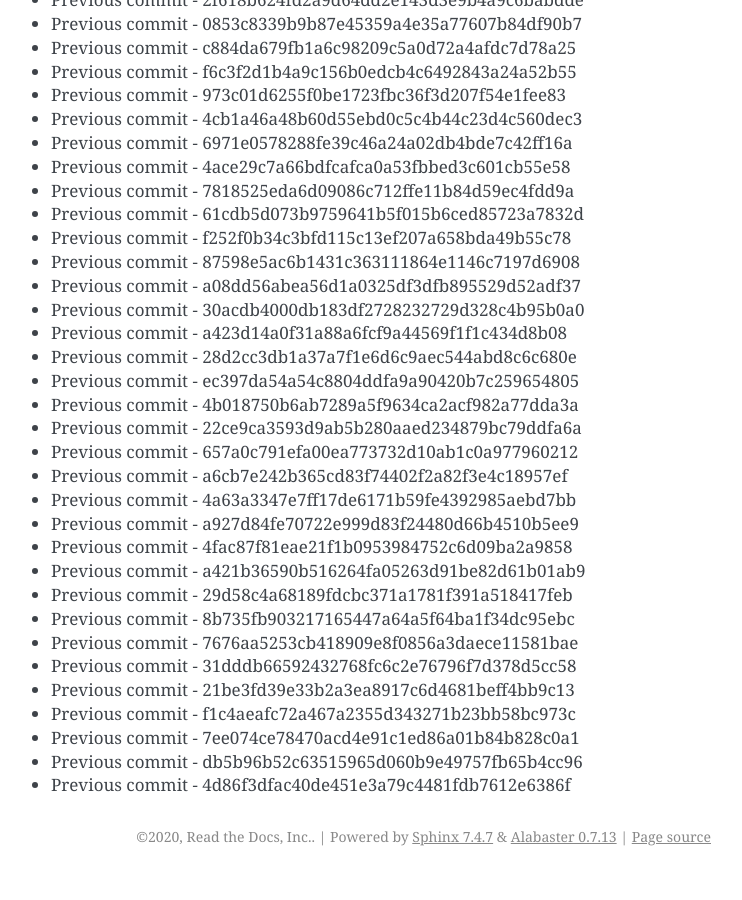
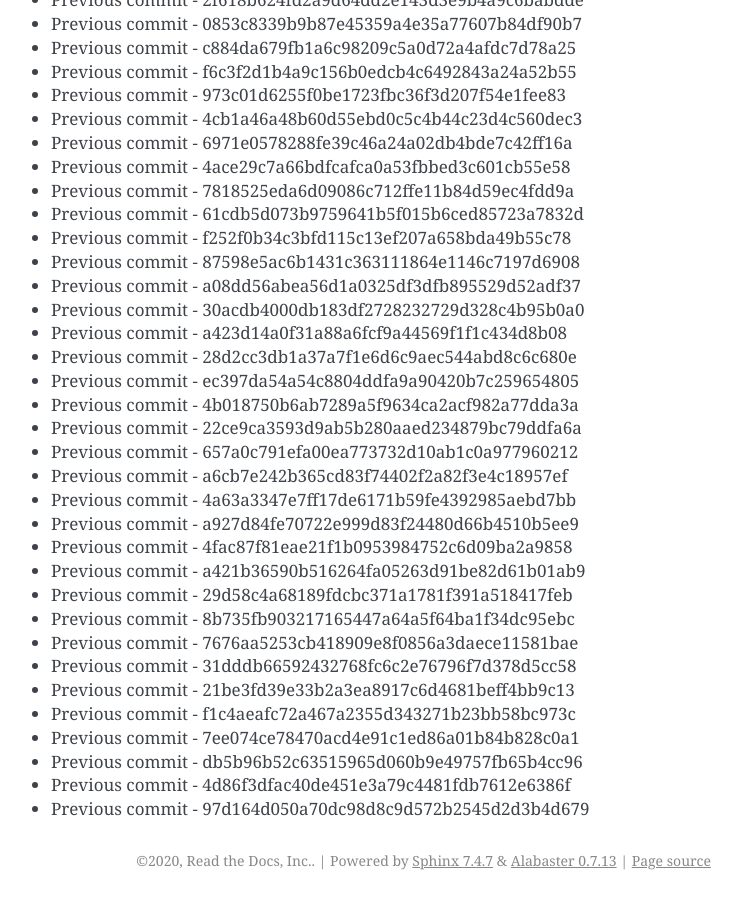
Before and after one commit to readthedocs/rtd-git-stresstest, a Sphinx documentation site: the page built from docs/updates.rst, in a window 1280 px wide and 900 px high, scrolled down 24952 px. Shown: the whole window, without its empty margins (399-1141 px from the left). Built offline with Sphinx 7.4.7, drawn with Linux system fonts in a browser that asks for light colours; before the commit the page ends 25828 px from its top, so only the background shows below that.

Commit message:
Generating commit from previous: 97d164d050a70dc98d8c9d572b2545d2d3b4d679

```diff
--- a/docs/updates.rst
+++ b/docs/updates.rst
@@ -1080,3 +1080,4 @@ It can be tested for any performance characteristics.
 * Previous commit - 7ee074ce78470acd4e91c1ed86a01b84b828c0a1
 * Previous commit - db5b96b52c63515965d060b9e49757fb65b4cc96
 * Previous commit - 4d86f3dfac40de451e3a79c4481fdb7612e6386f
+* Previous commit - 97d164d050a70dc98d8c9d572b2545d2d3b4d679
```
